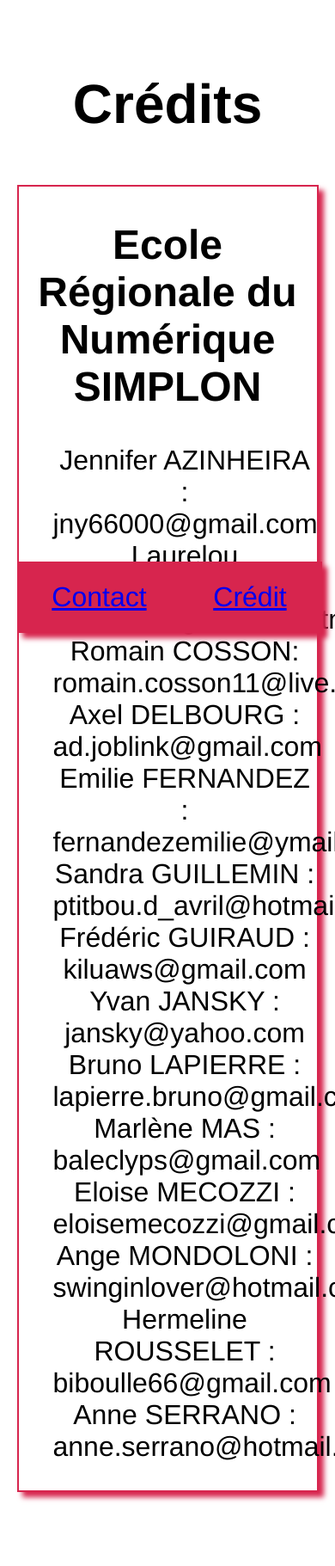
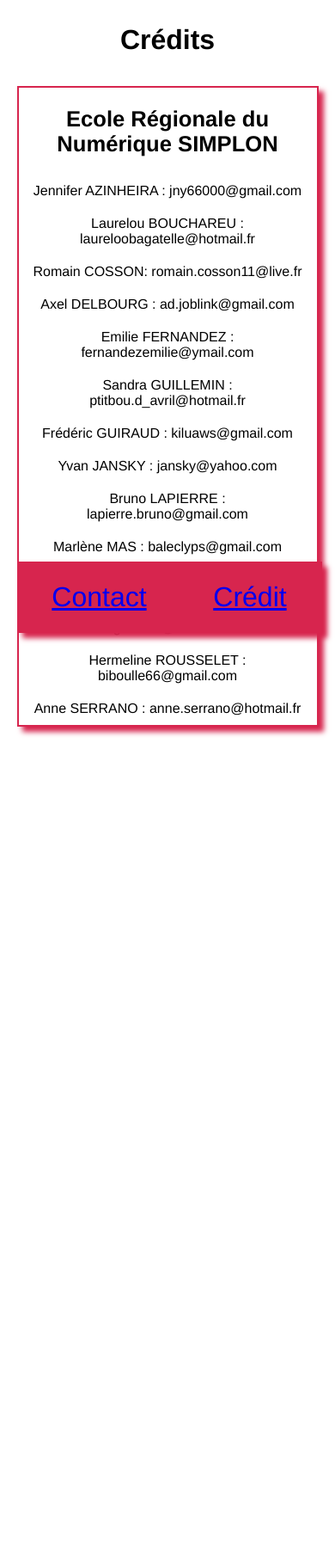
Before and after one commit to crazychouwi/CHALLENGE2017, a PHP site: page /credit.php in a window 390 px wide; the page is wider, and only the part inside the window is pictured. Shown: the part 108-1929 px from the top of that part at 86% size. After the commit the page ends 964 px from the top of that part, so only its background shows below. Run offline with PHP 8.4, Linux system fonts and the light colour scheme.

Commit message:
crédit en mode responsive

```diff
--- a/credit.php
+++ b/credit.php
@@ -2,7 +2,7 @@
 <html>
   <head>
     <meta charset="utf-8">
-    <link rel="stylesheet" href="./assets/css/contact.css"/>
+    <link rel="stylesheet" href="./assets/css/credit.css"/>
     <title>Crédits</title>
   </head>
   <body>
@@ -12,22 +12,20 @@
     <h1 class="headline">Crédits</h1>
     <div class="contacts">
       <h2>Ecole Régionale du Numérique SIMPLON</h2>
-         <ul>
-           <li>Jennifer AZINHEIRA : jny66000@gmail.com</li>
-           <li>Laurelou BOUCHAREU : laureloobagatelle@hotmail.fr</li>
-           <li>Romain COSSON: romain.cosson11@live.fr</li>
-           <li>Axel DELBOURG : ad.joblink@gmail.com</li>
-           <li>Emilie FERNANDEZ : fernandezemilie@ymail.com</li>
-           <li>Sandra GUILLEMIN : ptitbou.d_avril@hotmail.fr</li>
-           <li>Frédéric GUIRAUD : kiluaws@gmail.com</li>
-           <li>Yvan JANSKY : jansky@yahoo.com</li>
-           <li>Bruno LAPIERRE : lapierre.bruno@gmail.com</li>
-           <li>Marlène MAS : baleclyps@gmail.com</li>
-           <li>Eloise MECOZZI : eloisemecozzi@gmail.com</li>
-           <li>Ange MONDOLONI : swinginlover@hotmail.com</li>
-           <li>Hermeline ROUSSELET : biboulle66@gmail.com</li>
-           <li>Anne SERRANO : anne.serrano@hotmail.fr</li>
-         </ul>
+         <p class="noms">Jennifer AZINHEIRA : jny66000@gmail.com</p>
+         <p class="noms">Laurelou BOUCHAREU : laureloobagatelle@hotmail.fr</p>
+         <p class="noms">Romain COSSON: romain.cosson11@live.fr</p>
+         <p class="noms">Axel DELBOURG : ad.joblink@gmail.com</p>
+         <p class="noms">Emilie FERNANDEZ : fernandezemilie@ymail.com</p>
+         <p class="noms">Sandra GUILLEMIN : ptitbou.d_avril@hotmail.fr</p>
+         <p class="noms">Frédéric GUIRAUD : kiluaws@gmail.com</p>
+         <p class="noms">Yvan JANSKY : jansky@yahoo.com</p>
+         <p class="noms">Bruno LAPIERRE : lapierre.bruno@gmail.com</p>
+         <p class="noms">Marlène MAS : baleclyps@gmail.com</p>
+         <p class="noms">Eloise MECOZZI : eloisemecozzi@gmail.com</p>
+         <p class="noms">Ange MONDOLONI : swinginlover@hotmail.com</p>
+         <p class="noms">Hermeline ROUSSELET : biboulle66@gmail.com</p>
+         <p class="noms">Anne SERRANO : anne.serrano@hotmail.fr</p>
    </div>
 
    <div class="footer">
```
